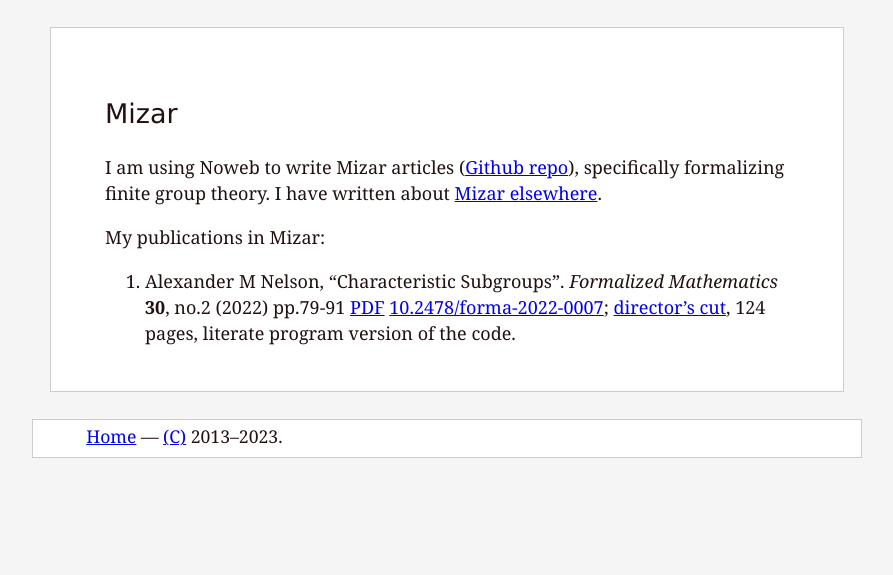
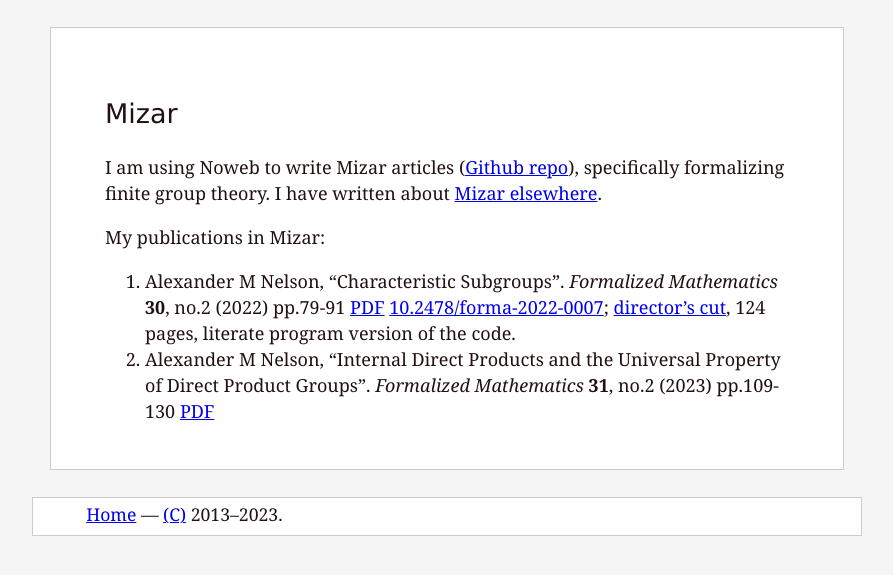
Before and after one commit to pqnelson/pqnelson.github.com, a Jekyll site: the page built from mizar/index.md, in a window 1280 px wide. Shown: the top 575 px of the page, without its empty margins (193-1086 px from the left). Built offline with Jekyll 4.4.1, drawn with Linux system fonts in a browser that asks for light colours.

Commit message:
Updated Mizar page

```diff
--- a/mizar/index.md
+++ b/mizar/index.md
@@ -18,3 +18,8 @@
    [10.2478/forma-2022-0007](https://doi.org/10.2478/forma-2022-0007);
    [director's cut]({{ site.url }}/assets/mizar/char-subgroups-director-cut.pdf),
    124 pages, literate program version of the code.
+2. Alexander M Nelson,
+   "Internal Direct Products and the Universal
+   Property of Direct Product Groups".
+   _Formalized Mathematics_ **31**, no.2 (2023) pp.109-130
+   [PDF](https://fm.mizar.org/fm31/group_23.pdf)
```
